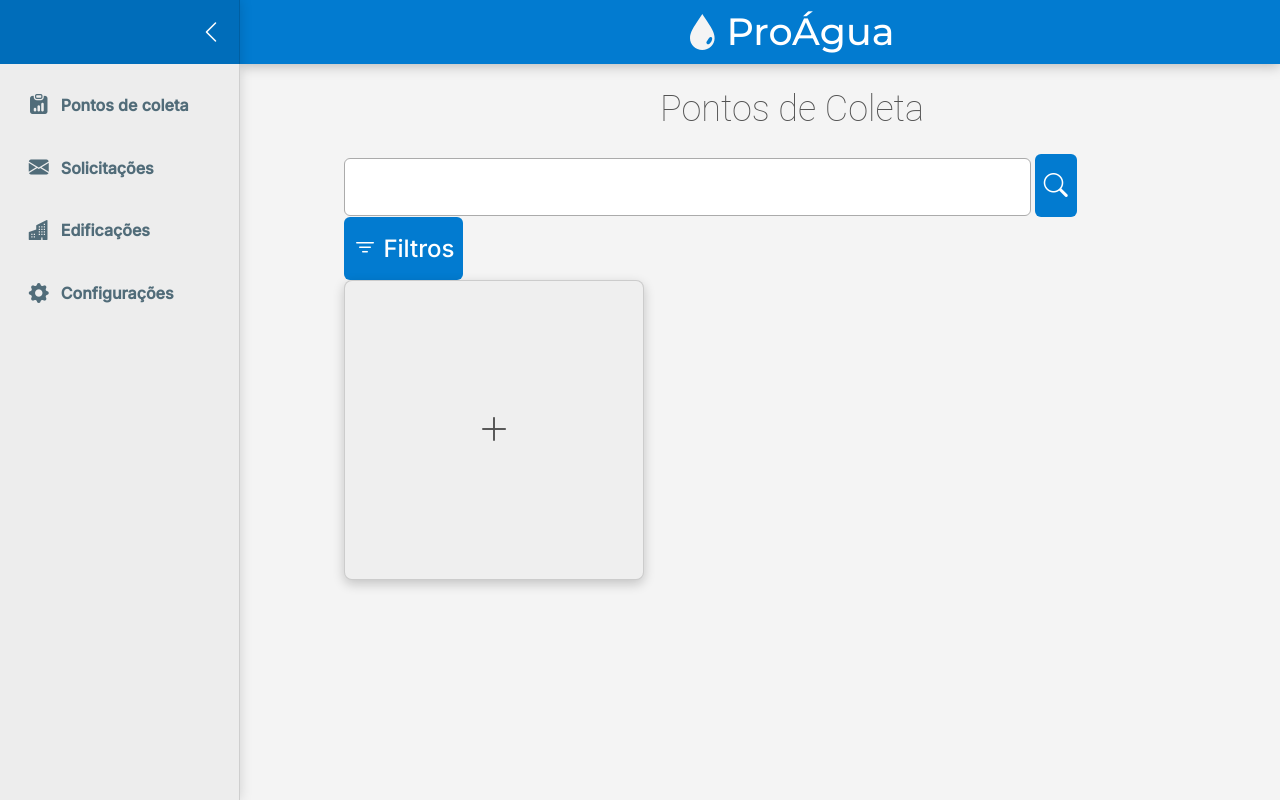
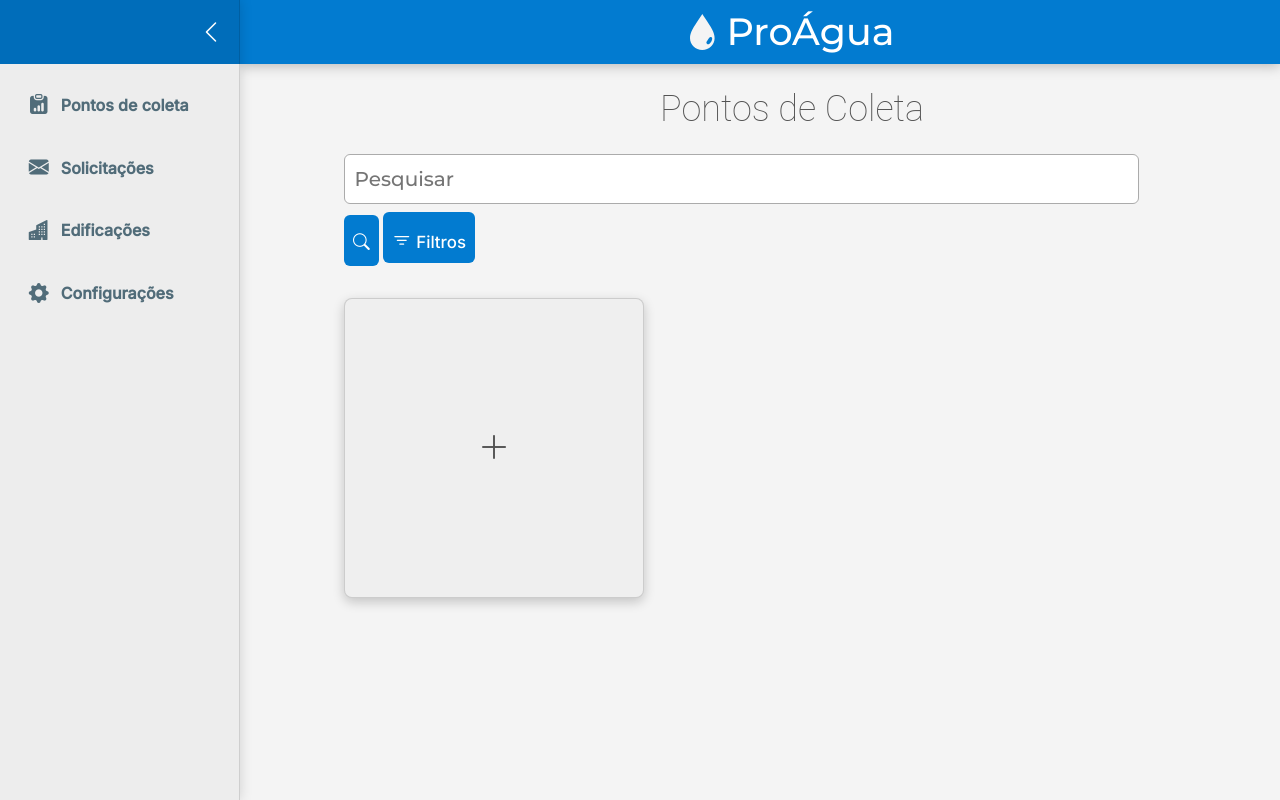
Before and after one commit to vynijales/ProAgua-backend-test, a Django app: page /ponto/ in a window 1280 px wide. Run offline with Django 4.2, Linux system fonts and the light colour scheme; the visitor is signed in with stand-in values (Sample User, id 1); data that the repository does not hold is empty.

Commit message:
Mudanças no design

```diff
--- a/proagua/static/stylesheets/privado/pontos_coletas.css
+++ b/proagua/static/stylesheets/privado/pontos_coletas.css
@@ -10,7 +10,11 @@ h1 {
 
 #search-bar{
     font-family: Montserrat, sans-serif;
-    width: 80%;
+    font-weight: 100;
+    height: 2vh;
+    width: 93%;
+    margin-right: 0.25vw;
+    margin-bottom: 1vh;
     /*
     font-weight: 100;
     height: 1.5vh;
@@ -19,10 +23,17 @@ h1 {
     */
 }
 
+button{
+    font-size: 2.1vh;
+    height: 6.4vh;
+}
+
 #board {
     display: grid;
     grid-template-columns: 1fr 1fr 1fr;
     gap: 46px;
+    margin-top: 4vh;
+    margin-bottom: 10vh;
     /*margin: 0 240px 0 10vw;*/
 }
 
--- a/proagua/templates/privado/pontos_coletas.html
+++ b/proagua/templates/privado/pontos_coletas.html
@@ -10,12 +10,12 @@
 
 <div>
     <form class="d-flex" method="GET">
-        <input id="search-bar" name="q" type="text" />
+        <input id="search-bar" name="q" type="text" placeholder="Pesquisar"/>
         <button><i class="bi bi-search"></i></button>
         <div id="filters" hidden>
             {{ form_search }}
         </div>
-        <button type="button" onclick="mostrarFiltros()"><i class="bi bi-filter"></i> Filtros</button>
+        <button type="button" onclick="mostrarFiltros()"><i class="bi bi-filter" style="font-size: 2.5vh;"></i> Filtros</button>
     </form>
 </div>
 
```
